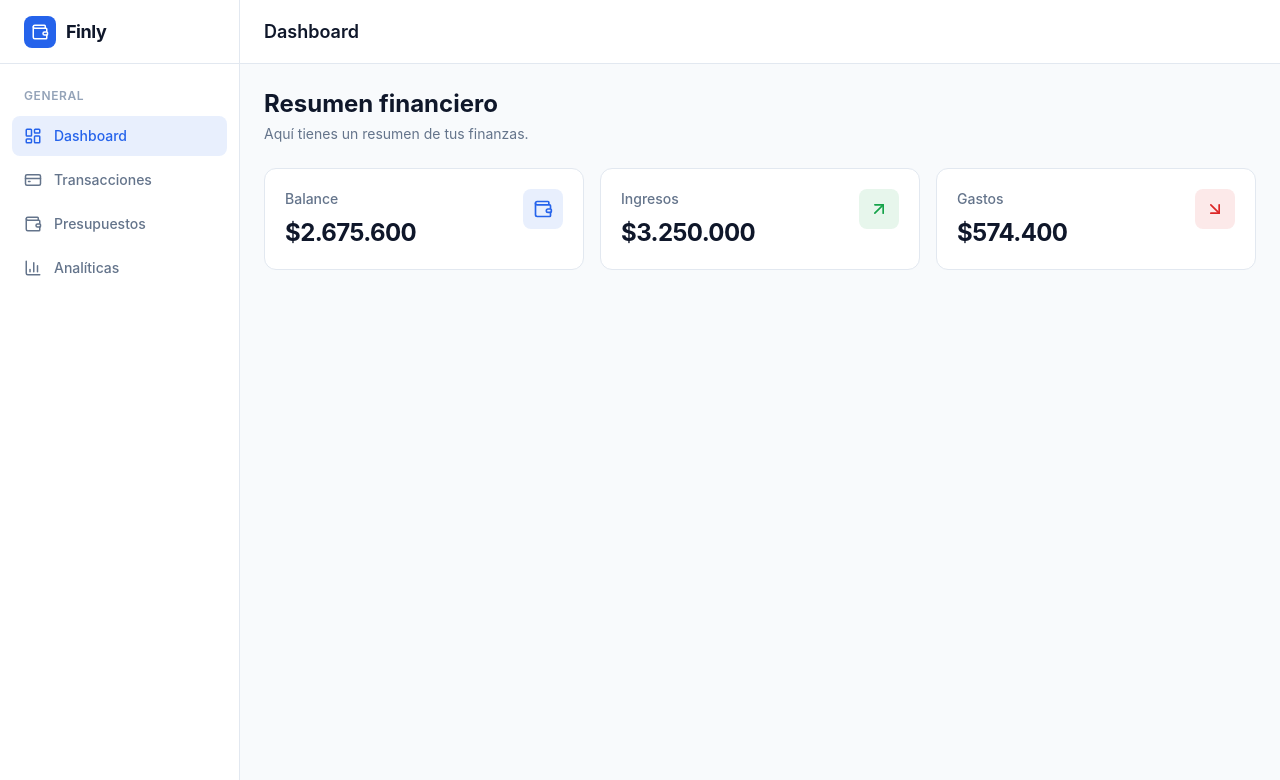
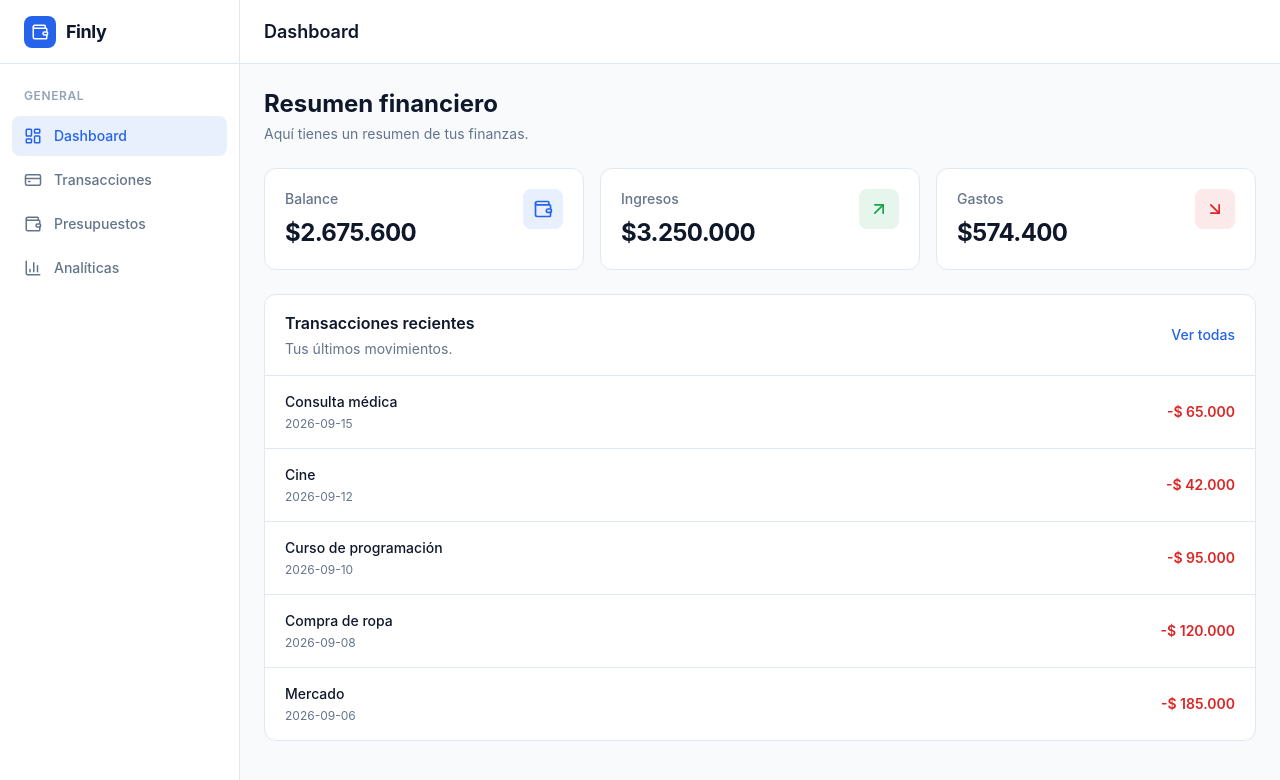
Before and after one commit to juanfeoru/finly, a React (Vite) app: page / in a window 1280 px wide. Shown: the top 780 px of the page. Built offline with nearby package versions, Linux system fonts and the light colour scheme.

Commit message:
feat: add recent transactions to dashboard

```diff
--- /dev/null
+++ b/src/components/dashboard/RecentTransactions.tsx
@@ -0,0 +1,55 @@
+import type { Transaction } from "../../types/transaction";
+
+interface RecentTransactionsProps {
+  transactions: Transaction[];
+}
+
+export default function RecentTransactions({
+  transactions,
+}: RecentTransactionsProps) {
+  const recentTransactions = [...transactions]
+    .sort((a, b) => new Date(b.date).getTime() - new Date(a.date).getTime())
+    .slice(0, 5);
+
+  return (
+    <section className="mt-6 overflow-hidden rounded-xl border border-border bg-surface">
+      <div className="flex items-center justify-between border-b border-border px-5 py-4">
+        <div>
+          <h3 className="font-semibold text-primary-text">
+            Transacciones recientes
+          </h3>
+          <p className="mt-1 text-sm text-secondary">
+            Tus últimos movimientos.
+          </p>
+        </div>
+        <button
+          type="button"
+          className="text-sm font-medium text-primary hover:underline cursor-pointer"
+        >
+          Ver todas
+        </button>
+      </div>
+      <div className="divide-y divide-border">
+        {recentTransactions.map((transaction) => (
+          <div
+            key={transaction.id}
+            className="flex items-center justify-between gap-4 px-5 py-4"
+          >
+            <div className="min-w-0">
+              <p className="truncate text-sm font-medium text-primary-text">
+                {transaction.description}
+              </p>
+              <p className="mt-1 text-xs text-secondary">{transaction.date}</p>
+            </div>
+            <p
+              className={`shrink-0 text-sm font-semibold ${transaction.type === "income" ? "text-success" : "text-danger"}`}
+            >
+              {transaction.type === "income" ? "+" : "-"}${" "}
+              {transaction.value.toLocaleString("es-CO")}
+            </p>
+          </div>
+        ))}
+      </div>
+    </section>
+  );
+}
--- a/src/pages/Dashboard.tsx
+++ b/src/pages/Dashboard.tsx
@@ -2,6 +2,7 @@ import { useOutletContext } from "react-router";
 import SummaryCard from "../components/dashboard/SummaryCard";
 import { useFinancialSummary } from "../hooks/useFinancialSummary";
 import type { Transaction } from "../types/transaction";
+import RecentTransactions from "../components/dashboard/RecentTransactions";
 
 interface AppLayoutContext {
   transactions: Transaction[];
@@ -32,6 +33,8 @@ export default function Dashboard() {
 
         <SummaryCard title="Gastos" value={totalExpense} type="expense" />
       </div>
+
+      <RecentTransactions transactions={transactions} />
     </div>
   );
 }
```
